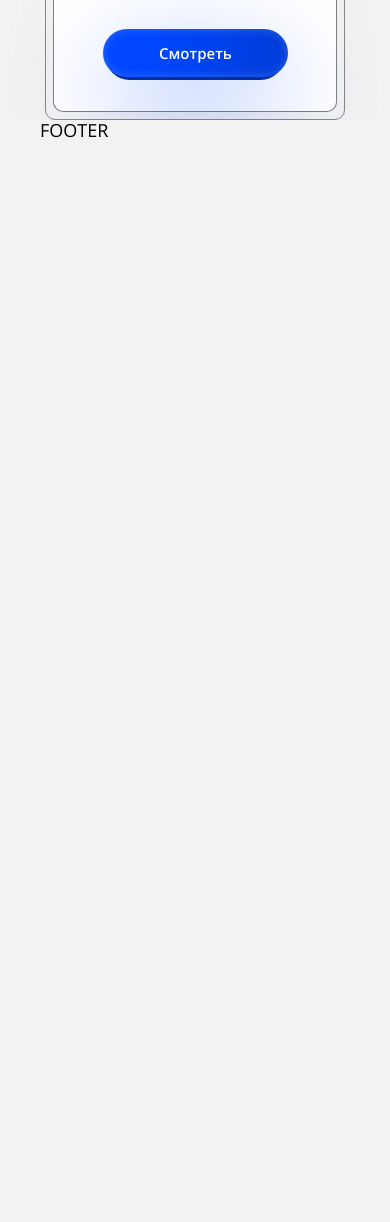
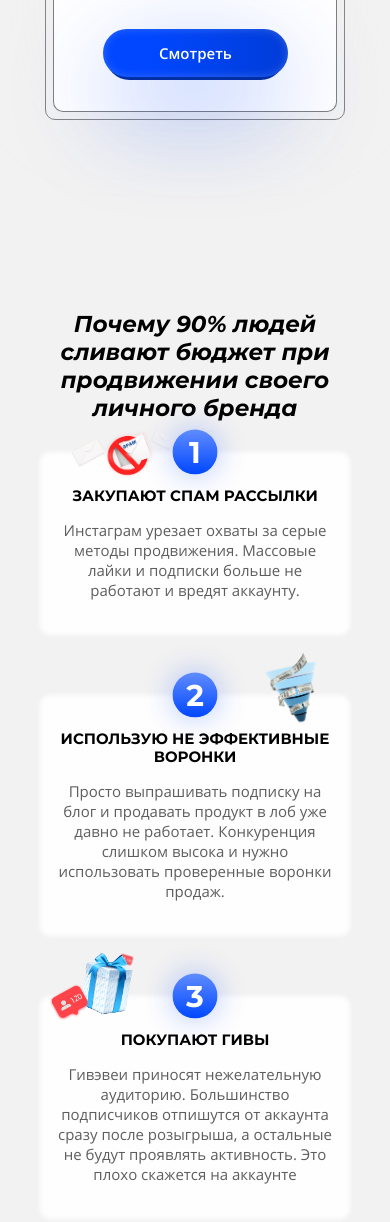
Before and after one commit to grafit-off/client-turbine2, a website: page app/index.html in a window 390 px wide. Shown: the part 1304-2526 px from the top of the page. Before the commit the page ends 1446 px from the top, so only its background shows below. Drawn offline with Linux system fonts and the light colour scheme.

Commit message:
Added new section

```diff
--- a/app/index.html
+++ b/app/index.html
@@ -132,6 +132,65 @@
 		</div>
 	</div>
 </section>
+		<section class="mistakes">
+	<div class="mistakes__container container">
+		<h2 class="mistakes__heading main-heading">Почему 90% людей сливают бюджет при продвижении своего личного бренда</h2>
+		<ol class="mistakes__list list-reset">
+			<li class="mistakes__item mistakes-item ">
+				<div class="mistakes-item__image  " aria-hidden="true">
+					<img src="img/mistakes-spam.png" alt="" class="mistakes-item__img mistakes-item__img--spam">
+				</div>
+				<div class="mistakes-item__info">
+					<h3 class="mistakes-item__heading">
+						Закупают спам рассылки
+					</h3>
+					<p class="mistakes-item__text">
+						Инстаграм урезает охваты за серые методы продвижения. Массовые лайки и подписки больше не работают и вредят аккаунту.
+					</p>
+				</div>
+			</li>
+			<li class="mistakes__item mistakes-item ">
+				<div class="mistakes-item__image " aria-hidden="true">
+					<img src="img/mistakes-funnel.png" alt="" class="mistakes-item__img  mistakes-item__img--funnel">
+				</div>
+				<div class="mistakes-item__info">
+					<h3 class="mistakes-item__heading">
+						Использую не эффективные воронки
+					</h3>
+					<p class="mistakes-item__text">
+						Просто выпрашивать подписку на блог и продавать продукт в лоб уже давно не работает. Конкуренция слишком высока и нужно использовать проверенные воронки продаж.
+					</p>
+				</div>
+			</li>
+			<li class="mistakes__item mistakes-item ">
+				<div class="mistakes-item__image " aria-hidden="true">
+					<img src="img/mistakes-gift.png" alt="" class="mistakes-item__img mistakes-item__img--gift">
+				</div>
+				<div class="mistakes-item__info">
+					<h3 class="mistakes-item__heading">
+						Покупают Гивы
+					</h3>
+					<p class="mistakes-item__text">
+						Гивэвеи приносят нежелательную аудиторию. Большинство подписчиков отпишутся от аккаунта сразу после розыгрыша, а остальные не будут проявлять активность. Это плохо скажется на аккаунте
+					</p>
+				</div>
+			</li>
+			<li class="mistakes__item mistakes-item ">
+				<div class="mistakes-item__image " aria-hidden="true">
+					<img src="img/mistakes-mobile.png" alt="" class="mistakes-item__img  mistakes-item__img--mobile">
+				</div>
+				<div class="mistakes-item__info">
+					<h3 class="mistakes-item__heading">
+						В ручную проверяют подписку и отправляют лид-магнит в Директ
+					</h3>
+					<p class="mistakes-item__text">
+						Время от подписки до получения лид - магнита при таком способе может увеличивать до 1 часа, что сильно влияет на отписки и снижает конверсию таргетированной рекламы
+					</p>
+				</div>
+			</li>
+		</ol>
+	</div>
+</section>
 	</main>
 	<footer class="footer">
 	<div class="footer__container container">
--- /dev/null
+++ b/src/scss/components/_mistake.scss
@@ -0,0 +1,225 @@
+.mistakes {
+	padding-top: 303px;
+	@media (max-width: $md2+px) {
+		padding-top: 240px;
+	}
+	@media (max-width: $md3+px) {
+		padding-top: 190px;
+	}
+	&__container {
+		display: flex;
+		flex-direction: column;
+		align-items: center;
+		justify-content: center;
+
+		max-width: 1775px;
+	}
+
+	&__heading {
+		max-width: 1173px;
+
+		margin: 0 auto;
+		margin-bottom: 109px;
+		@media (max-width: $md3+px) {
+			margin-bottom: 30px;
+		}
+	}
+
+	&__list {
+		counter-reset: mistakes-list;
+	}
+
+	&__item {
+		position: relative;
+
+		&:not(:last-child) {
+			margin-bottom: 21px;
+			@media (max-width: $md2+px) {
+				margin-bottom: 60px;
+			}
+		}
+	}
+}
+
+.mistakes-item {
+	position: relative;
+
+	display: flex;
+	@media (max-width: $md1+px) {
+		justify-content: space-between;
+	}
+	&:first-child {
+		.mistakes-item__image {
+			@media (max-width: $md2+px) {
+				transform: translate(50%, -50%) scale(1.5);
+			}
+		}
+	}
+	&:nth-child(even) {
+		.mistakes-item__image {
+			@media (max-width: $md2+px) {
+				right: 0;
+			}
+		}
+	}
+	&:nth-child(odd) {
+		left: 0;
+	}
+	&__image {
+		position: relative;
+
+		flex: 0 0 32%;
+		@media (max-width: $md2+px) {
+			position: absolute;
+			top: 0;
+
+			width: 100px;
+			height: 100px;
+
+			transform: translateY(-50%);
+		}
+	}
+	&__img {
+		position: absolute;
+		top: 0;
+		left: 0;
+
+		object-fit: contain;
+
+		width: 100%;
+		height: 100%;
+		&--spam {
+			width: 687px;
+			height: 276px;
+
+			transform: translateY(-8%);
+		}
+		&--funnel {
+			width: 424px;
+			height: 424px;
+
+			transform: translate(28%, -9%);
+		}
+		&--gift {
+			transform: translate(-5%, 5%);
+		}
+		&--mobile {
+			width: 550px;
+			height: 600px;
+
+			transform: translate(10%, -16%);
+		}
+		@media (max-width: $md1+px) {
+			display: flex;
+			align-items: center;
+			justify-content: center;
+
+			width: 100%;
+			height: 100%;
+
+			transform: translate(0, 0);
+		}
+	}
+	&__info {
+		position: relative;
+
+		flex: 0 0 53%;
+
+		padding: 48px 60px;
+		@media (max-width: $md2+px) {
+			padding: 35px 15px;
+		}
+		&::before {
+			content: counter(mistakes-list);
+			counter-increment: mistakes-list;
+
+			position: absolute;
+			top: 0;
+			left: 0;
+
+			display: flex;
+			align-items: center;
+			justify-content: center;
+
+			width: 60px;
+			height: 60px;
+
+			border-radius: 50%;
+			background: linear-gradient(180deg, #608cff 0%, rgba(0, 71, 255, 0) 100%), #0047ff;
+			box-shadow: 0px 0px 30px rgba(0, 71, 255, 0.3);
+			color: #ffffff;
+
+			font-family: $ff2;
+			font-style: normal;
+			font-weight: 700;
+			font-size: 30px;
+			line-height: 37px;
+			text-transform: uppercase;
+
+			transform: translate(-43%, 58%);
+			@media (max-width: $md2+px) {
+				left: 50%;
+				transform: translate(-50%, -50%);
+			}
+			@media (max-width: $md3+px) {
+				width: 45px;
+				height: 45px;
+			}
+		}
+		&::after {
+			content: "";
+			position: absolute;
+			top: 0;
+			left: 0;
+			z-index: -1;
+
+			width: 100%;
+			height: 100%;
+
+			background: rgba(255, 255, 255, 0.9);
+			filter: blur(2px);
+			border-radius: 10px;
+		}
+		@media (max-width: $md1+px) {
+			flex: 0 0 65%;
+		}
+		@media (max-width: $md2+px) {
+			flex: 0 0 100%;
+		}
+	}
+	&__heading {
+		margin-bottom: 15px;
+
+		font-family: $ff2;
+		font-weight: 700;
+		font-size: 30px;
+		line-height: 37px;
+		text-transform: uppercase;
+		@media (max-width: $md2+px) {
+			font-size: 22px;
+			line-height: 25px;
+		}
+		@media (max-width: $md3+px) {
+			font-size: 15px;
+			line-height: 18px;
+			text-align: center;
+		}
+	}
+
+	&__text {
+		color: #5e5e5e;
+
+		font-size: 30px;
+		font-weight: 400;
+		line-height: 41px;
+		@media (max-width: $md2+px) {
+			font-size: 22px;
+			line-height: 25px;
+		}
+		@media (max-width: $md3+px) {
+			font-size: 15px;
+			line-height: 20px;
+			text-align: center;
+		}
+	}
+}
--- a/src/scss/main.scss
+++ b/src/scss/main.scss
@@ -43,6 +43,7 @@
 @import "components/_header.scss";
 
 @import "components/_hero.scss";
+@import "components/_mistake.scss";
 
 /*! Footer */
 @import "components/_footer.scss";
```
Also changed, not shown: src/_mistakes-section.html (added, +59 -0 lines), src/index.html (+2 -1 lines), app/css/main.min.css, app/img/mistakes-funnel.png (added), app/img/mistakes-gift.png (added), app/img/mistakes-mobile.png (added), app/img/mistakes-spam.png (added), app/img/output-onlinepngtools.png (deleted), app/img/video-poster.png (deleted), src/img/mistakes-funnel.png (added), src/img/mistakes-gift.png (added), src/img/mistakes-mobile.png (added), src/img/mistakes-spam.png (added), 1 other file.
